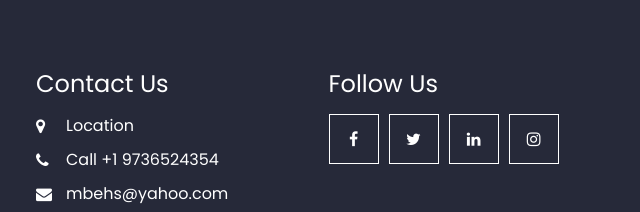
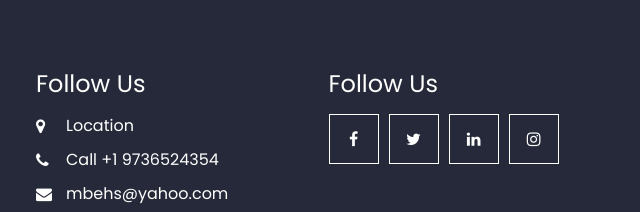
Before and after one commit to Mbeh2023/website-consulting, a plain HTML site: page service.html in a window 1280 px wide. Shown: the part 732-944 px from the top of the page, 619-1259 px from the left. Drawn offline with Linux system fonts and the light colour scheme.

Commit message:
changeto service

```diff
--- a/service.html
+++ b/service.html
@@ -166,7 +166,7 @@
         </div>
         <div class="col-md-6 col-lg-3">
           <h4>
-            Contact Us
+            Follow Us
           </h4>
           <div class="info_contact">
             <a href="">
```
